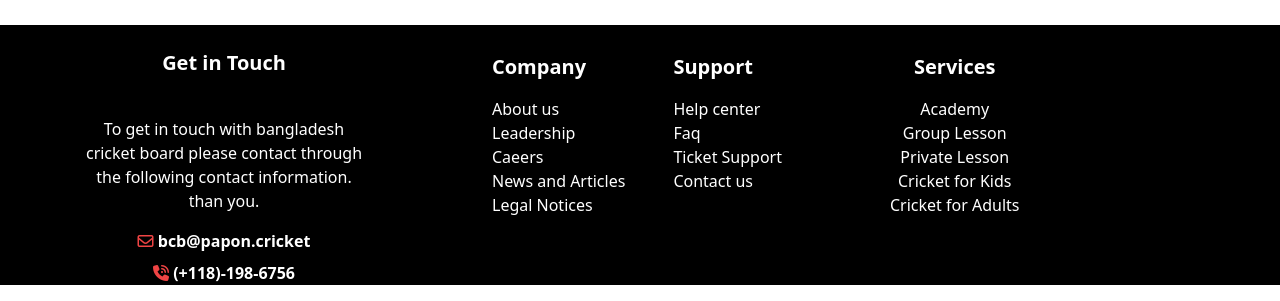
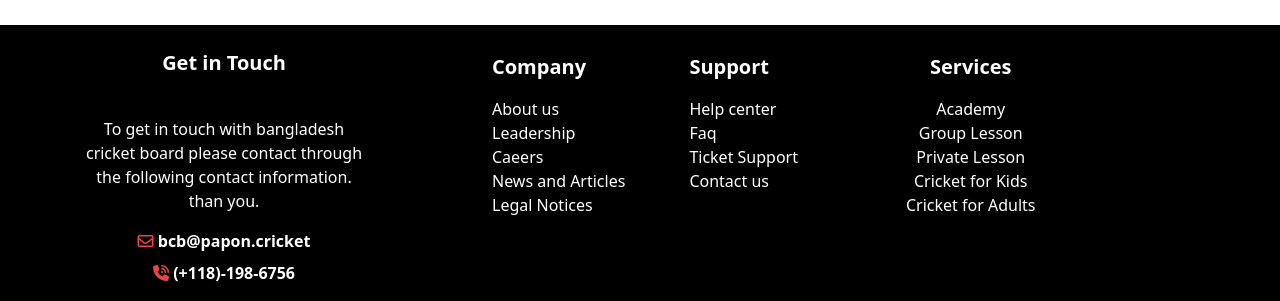
Before and after one commit to benjir893/Batch09Assignment03, a plain HTML site: page index.html in a window 1280 px wide. Shown: the part 5029-5330 px from the top of the page. Drawn offline with nearby package versions, Linux system fonts and the light colour scheme.

Commit message:
done with final review

```diff
--- a/index.html
+++ b/index.html
@@ -347,14 +347,14 @@
          <p class="text-orange-400 pl-4"> <i class="fa-brands fa-github"></i></p>
       </div>
     </section>
-    <footer class=" bg-black lg:flex flex-col-4 gap-20">
+    <footer class=" bg-black lg:flex flex-col-4 gap-20 pb-4">
       <div class="text-white text-center lg:w-1/4 ml-16">
         <h3 class="text-xl font-bold p-6">Get in Touch</h3>
         <p class="p-4">To get in touch with bangladesh <br> cricket board please contact through <br> the following contact information. than you.</p>
         <p class="px-7"> <span class="text-red-500"><i class="fa-regular fa-envelope"></i></span>  <strong>bcb@papon.cricket</strong></p>
         <p class="px-9 pt-2"><span class="text-red-500"><i class="fa-solid fa-phone-volume"></i></span>  <strong>(+118)-198-6756</strong></p>
       </div>
-      <div class="mt-7 ml-7 flex justify-between gap-8 lg:gap-12">
+      <div class="mt-7 ml-7 flex justify-between gap-8 lg:gap-16">
           <div class="text-white">
             <h3 class="text-xl font-bold mb-4">Company</h3>
             <ul class="">
```
